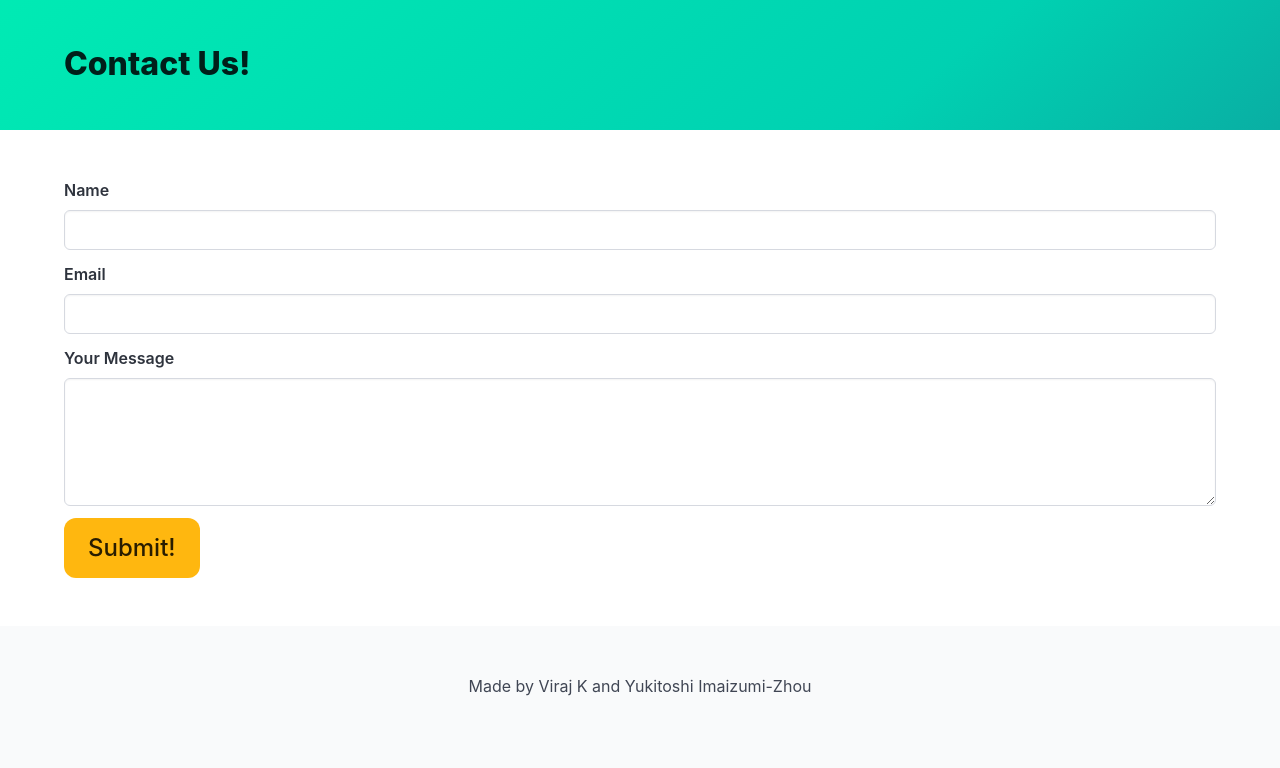
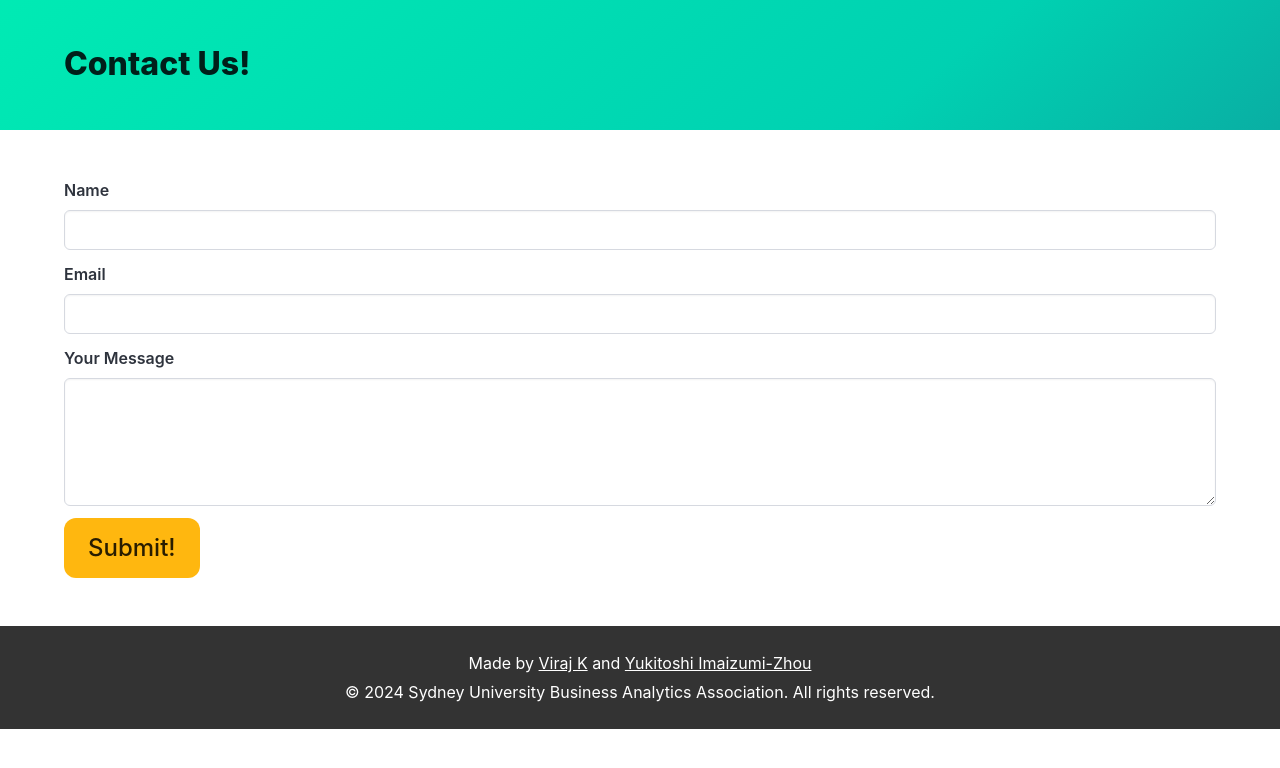
Before and after one commit to Yukitoshi12345/SUBAA-Website, an Angular app: page / in a window 1280 px wide. Shown: the part 691-1459 px from the top of the page. After the commit the page ends 1420 px from the top, so only its background shows below. Built offline with nearby package versions, Linux system fonts and the light colour scheme.

Commit message:
updated footer

```diff
--- a/src/app/footer/footer.component.css
+++ b/src/app/footer/footer.component.css
@@ -0,0 +1,24 @@
+.footer {
+  background-color: #333;
+  color: #fff;
+  padding: 20px 0;
+}
+
+.footer a {
+  color: #fff;
+  text-decoration: underline;
+}
+
+.footer a:hover {
+  text-decoration: none;
+}
+
+.content {
+  max-width: 960px;
+  margin: 0 auto;
+  padding: 0 20px;
+}
+
+.footer p {
+  margin: 5px 0;
+}
--- a/src/app/footer/footer.component.html
+++ b/src/app/footer/footer.component.html
@@ -1,5 +1,14 @@
 <footer class="footer">
-  <div class="container content has-text-centered">
-    <p>Made by Viraj K and Yukitoshi Imaizumi-Zhou</p>
+  <div class="content has-text-centered">
+    <p>
+      Made by
+      <a href="https://github.com/VirajKK">Viraj K</a>
+      and
+      <a href="https://github.com/Yukitoshi12345">Yukitoshi Imaizumi-Zhou</a>
+    </p>
+    <p>
+      &copy; {{ currentYear }} Sydney University Business Analytics Association.
+      All rights reserved.
+    </p>
   </div>
 </footer>
--- a/src/app/footer/footer.component.ts
+++ b/src/app/footer/footer.component.ts
@@ -1,10 +1,14 @@
-import { Component } from '@angular/core';
+import { Component, OnInit } from '@angular/core';
 
 @Component({
   selector: 'app-footer',
   templateUrl: './footer.component.html',
-  styleUrl: './footer.component.css'
+  styleUrl: './footer.component.css',
 })
-export class FooterComponent {
+export class FooterComponent implements OnInit {
+  currentYear: number = new Date().getFullYear(); // Initialize currentYear
 
+  constructor() {}
+
+  ngOnInit() {}
 }
```
